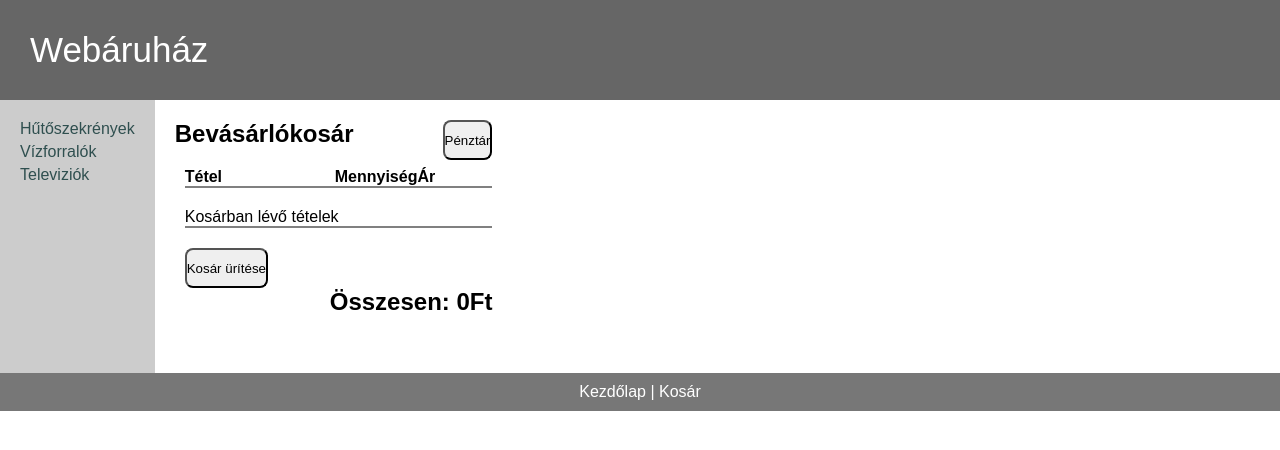
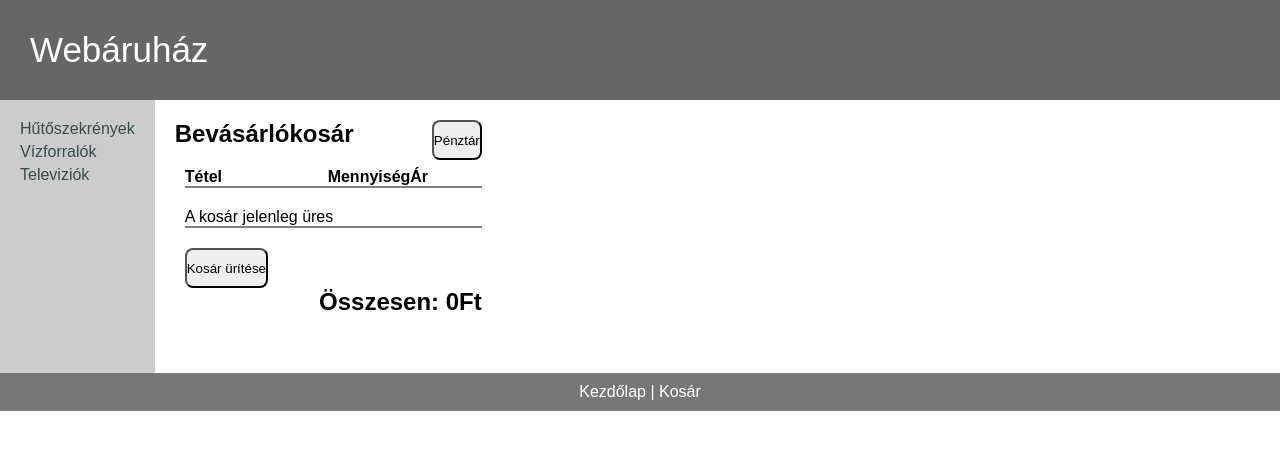
Before and after one commit to istvan751108/WebShop, a React (Create React App) app in the folder front_end/: page /basket in a window 1280 px wide. Shown: the top 450 px of the page. Built offline with nearby package versions, Linux system fonts and the light colour scheme; data requests are answered from the project's data file.

Commit message:
Implementing the Basket.

```diff
--- a/front_end/src/components/basket.tsx
+++ b/front_end/src/components/basket.tsx
@@ -1,8 +1,33 @@
-import React from "react"
+import React, { useContext } from "react";
 
-import styled from 'styled-components';
+import styled from "styled-components";
+
+import { Link, useNavigate } from "react-router-dom";
+
+import { CartContext } from "../contexts/cartContext";
 
 const Basket = () => {
+  const navigate = useNavigate();
+  const { getItems } = useContext(CartContext);
+  const renderCart = () => {
+    const cartItems = getItems();
+
+    if (cartItems.length > 0) {
+      return cartItems.map((p) => (
+        <React.Fragment>
+          <div>
+            <Link to={`/products/${p.id}`}>{p.title}</Link>
+          </div>
+          <BasketQty>{p.quantity}</BasketQty>
+          <BasketPrice>{p.price} Ft</BasketPrice>
+        </React.Fragment>
+      ));
+    } else {
+      return <div>A kosár jelenleg üres</div>;
+    }
+  };
+
+
   return (
     <BasketContainer>
       <BasketTitle>Bevásárlókosár</BasketTitle>
@@ -16,9 +41,7 @@ const Basket = () => {
 
         <BasketHeaderLine />
 
-        <BasketHeader>
-          Kosárban lévő tételek
-        </BasketHeader>
+        <BasketHeader>{renderCart()}</BasketHeader>
 
         <BasketHeaderLine />
 
@@ -28,7 +51,6 @@ const Basket = () => {
     </BasketContainer>
   );
 };
-
 
 export default Basket;
 
--- a/front_end/src/components/category_products.tsx
+++ b/front_end/src/components/category_products.tsx
@@ -14,8 +14,7 @@ const CategoryProduct: FC<ProductsProps> = ({
   stock,
 }) => {
   const navigate = useNavigate();
-  const cartContext = useContext(CartContext);
-  const {addProduct} = cartContext;
+  const {addProduct} = useContext(CartContext);
   return (
     <article className="category-article">
       <div className="category-product-title">
--- a/front_end/src/contexts/cartContext.tsx
+++ b/front_end/src/contexts/cartContext.tsx
@@ -2,6 +2,7 @@ import React, { createContext, useReducer, ReactNode } from 'react';
 import { CartReducer } from './cartReducer';
 
 interface CartItem {
+  [x: string]: ReactNode;
   // Definiáld a cart elemek típusát
 }
 
```
Lines whose indentation alone changed are shown as unchanged.
